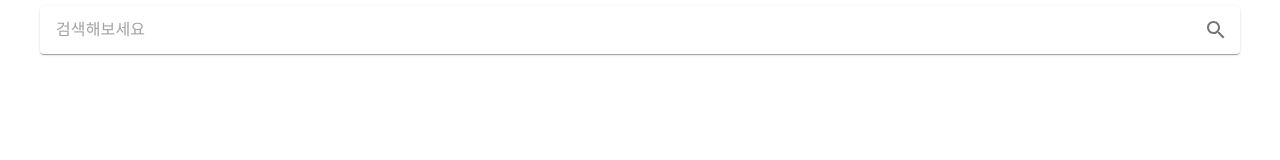
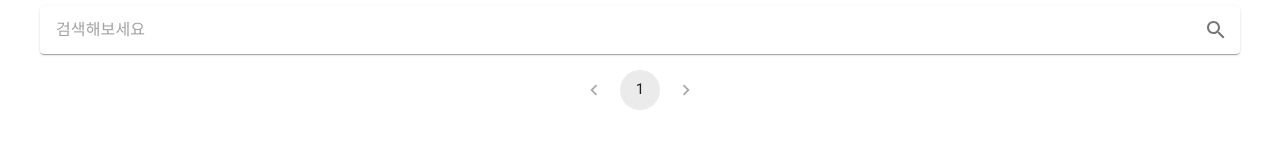
Before and after one commit to GAEBL/techblogzip, a React (Create React App) app in the folder frontend/: page /search/1 in a window 1280 px wide. Shown: the part 198-358 px from the top of the page. Built offline with nearby package versions, Linux system fonts and the light colour scheme.

Commit message:
feat: tag로 이동

```diff
--- a/frontend/src/api/post.js
+++ b/frontend/src/api/post.js
@@ -12,10 +12,12 @@ export const Post = {
   getPostLikeCount: (id) => client.get(`/techblog/posts/like/${id}/`),
   getMainPageData: () => client.get('/techblog/main/'),
   //   searchPosts:() => client
-  getSearchResults: ({ query }) =>
+  getSearchResults: ({ query, company, page }) =>
     client.get('/techblog/search/', {
       params: {
         query,
+        company,
+        page,
       },
     }),
   postLike: ({ id, user }) =>
--- a/frontend/src/pages/RecentPostsPage/RecentPostItem.js
+++ b/frontend/src/pages/RecentPostsPage/RecentPostItem.js
@@ -1,8 +1,9 @@
 import React, { useState } from 'react';
 import styled from 'styled-components';
-import { Card, CardContent, StylesProvider } from '@material-ui/core';
+import { Card, CardContent, StylesProvider, Button } from '@material-ui/core';
 import { useDispatch, useSelector } from 'react-redux';
-import { postLike } from '../../reducers/post';
+import { postLike, tagClick, handleQuery } from '../../reducers/post';
+import handleSearch from '../SearchResultPage/index';
 
 const CostomCard = styled(Card)`
   display: grid;
@@ -32,7 +33,7 @@ const FormatDate = styled.p`
   margin-right: 1rem;
 `;
 
-const RecentPostItem = ({ post }) => {
+const RecentPostItem = ({ post, history }) => {
   const {
     company,
     title,
@@ -82,6 +83,25 @@ const RecentPostItem = ({ post }) => {
     }
   };
 
+  const BadgeTag = ({ tag }) => {
+    const handleTag = () => {
+      if (history.location.pathname === '/search/:query') {
+        // 검색페이지에서 찾아볼 때
+        dispatch(handleQuery(tag.name));
+        handleSearch();
+      } else {
+        history.push('/search/:query');
+        dispatch(tagClick());
+        dispatch(handleQuery(tag.name));
+      }
+    };
+    return (
+      <Button size="small" color="secondary" onClick={handleTag}>
+        {tag.name}
+      </Button>
+    );
+  };
+
   return (
     <StylesProvider injectFirst>
       <CostomCard>
@@ -95,7 +115,10 @@ const RecentPostItem = ({ post }) => {
             <Summary>{contents}</Summary>
           </CostomA>
           <div>
-            <p>{tags.map((tag) => tag.name + ' ')}</p>
+            {tags.map((tag, index) => (
+              <BadgeTag tag={tag} key={index} />
+            ))}
+            <br />
             <button onClick={handleLike}>좋아요!</button>
             <Heart user={user} isliked={isliked} />
             <FormatDate>{date}</FormatDate>
--- a/frontend/src/pages/RecentPostsPage/index.js
+++ b/frontend/src/pages/RecentPostsPage/index.js
@@ -31,15 +31,13 @@ const PaginationWrapper = styled.div`
   margin-bottom: 0.5rem;
 `;
 
-function RecentPostsPage(props) {
+function RecentPostsPage({ history }) {
   const dispatch = useDispatch();
-  const { posts, loading, lastpage } = useSelector(
-    ({ post, loading, user }) => ({
-      posts: post.posts,
-      loading: loading['post/GET_ALL_POSTS'],
-      lastpage: post.lastPage,
-    }),
-  );
+  const { posts, loading, lastpage } = useSelector(({ post, loading }) => ({
+    posts: post.posts,
+    loading: loading['post/GET_ALL_POSTS'],
+    lastpage: post.lastPage,
+  }));
 
   const [company, setCompany] = useState('');
   const [sort, setSort] = useState('');
@@ -91,8 +89,10 @@ function RecentPostsPage(props) {
     window.scrollTo(0, 0);
   };
 
+  const haha = () => {};
   return (
     <RecentPostsPageWrapper>
+      <button onClick={haha}>show</button>
       <CompanySelector>
         <h1>기업의 기술블로그에서 원하는 주제를 찾아보세요</h1>
         {companys.map((company, index) => (
@@ -126,7 +126,7 @@ function RecentPostsPage(props) {
           Array.isArray(posts) &&
           // TODO: ID 고쳐지면 post.id로 넣기
           posts.map((post, index) => (
-            <RecentPostItem key={index} post={post} />
+            <RecentPostItem key={index} post={post} history={history} />
           ))}
       </PostsWrapper>
       <PaginationWrapper>
--- a/frontend/src/pages/SearchResultPage/SearchInput.js
+++ b/frontend/src/pages/SearchResultPage/SearchInput.js
@@ -2,6 +2,8 @@ import React from 'react';
 import { InputBase, IconButton, Paper } from '@material-ui/core';
 import SearchIcon from '@material-ui/icons/Search';
 import styled from 'styled-components';
+import { useDispatch, useSelector } from 'react-redux';
+import { handleQuery } from '../../reducers/post';
 
 const CostomInputBase = styled(InputBase)`
   margin: 0 0 0 1rem;
@@ -12,9 +14,11 @@ const CostomPaper = styled(Paper)`
   margin-bottom: 1rem;
 `;
 
-function SearchInput({ query, setQuery, handleSearch }) {
+function SearchInput({ handleSearch }) {
+  const query = useSelector((state) => state.post.query);
+  const dispatch = useDispatch();
   const handleChange = (e) => {
-    setQuery(e.target.value);
+    dispatch(handleQuery(e.target.value));
   };
   const handleKeyPress = (e) => {
     if (e.key === 'Enter') {
--- a/frontend/src/pages/SearchResultPage/index.js
+++ b/frontend/src/pages/SearchResultPage/index.js
@@ -2,8 +2,9 @@ import React, { useState, useEffect } from 'react';
 import SearchInput from './SearchInput';
 import styled from 'styled-components';
 import { useDispatch, useSelector } from 'react-redux';
-import { getSearchResults, clearPosts } from '../../reducers/post';
+import { getSearchResults, clearPosts, tagClick } from '../../reducers/post';
 import RecentPostItem from '../RecentPostsPage/RecentPostItem';
+import Pagination from '@material-ui/lab/Pagination';
 
 const SearchResultPageWraaper = styled.div`
   max-width: 1200px;
@@ -16,44 +17,70 @@ const ResultText = styled.p`
   font-size: 40px;
 `;
 
-function SearchResultPage(props) {
+const PaginationWrapper = styled.div`
+  display: flex;
+  justify-content: center;
+  margin-bottom: 0.5rem;
+`;
+
+function SearchResultPage({ history }) {
   const dispatch = useDispatch();
-  const [query, setQuery] = useState('');
+  const { query, results, loading, lastpage, resultNum, tagBool } = useSelector(
+    (state) => ({
+      query: state.post.query,
+      results: state.post.posts,
+      loading: state.loading['search/GET_SEARCHRESULTS'],
+      lastpage: state.post.lastPage,
+      resultNum: state.post.resultNum,
+      tagBool: state.post.tagClick,
+    }),
+  );
   const [queryresult, setQueryResult] = useState('');
-  const results = useSelector((state) => state.post.posts);
-  const loading = useSelector(
-    (state) => state.loading['search/GET_SEARCHRESULTS'],
-  );
-
-  const handleSearch = () => {
+  const [page, setPage] = useState(1);
+  const handleSearch = (v) => {
     setQueryResult(query);
-    dispatch(getSearchResults({ query }));
+    dispatch(getSearchResults({ query, page: v }));
   };
 
   useEffect(() => {
+    if (tagBool) {
+      handleSearch();
+      dispatch(tagClick());
+    }
     return () => {
       dispatch(clearPosts());
     };
-  }, [dispatch]);
+  }, [dispatch, page]);
+
+  const handleChangePage = (e, v) => {
+    setPage(v);
+    handleSearch(v);
+    window.scrollTo(0, 0);
+  };
 
   return (
     <SearchResultPageWraaper>
       <ResultText>
-        "{queryresult}"검색 결과({results ? results.length : 0}건)
+        "{queryresult}"검색 결과({resultNum ? resultNum : 0}건)
       </ResultText>
-      <SearchInput
-        query={query}
-        setQuery={setQuery}
-        handleSearch={handleSearch}
-      />
+      <SearchInput handleSearch={handleSearch} />
       <ResultsWrapper>
         {loading ? <div>로딩</div> : null}
         {!loading &&
           results &&
           results.map((result, index) => (
-            <RecentPostItem key={index} post={result} />
+            <RecentPostItem key={index} post={result} history={history} />
           ))}
       </ResultsWrapper>
+      <PaginationWrapper>
+        <Pagination
+          count={lastpage}
+          size="large"
+          onChange={handleChangePage}
+          value={page}
+          page={page}
+        />
+      </PaginationWrapper>
     </SearchResultPageWraaper>
   );
 }
--- a/frontend/src/reducers/post.js
+++ b/frontend/src/reducers/post.js
@@ -24,6 +24,8 @@ const [
 const [POST_LIKE, POST_LIKE_SUCCEESS, POST_LIKE_FAILURE] = createActionTypes(
   'post/POST_LIKE',
 );
+const HANDLE_QUERY = 'search/HANDLE_QUERY';
+const TAG_CLICK = 'search/TAG_CLICK';
 
 export const getAllPosts = createRequestThunk(GET_ALL_POSTS, Post.getAllPosts);
 export const clearPosts = createAction(CLEAR_POSTS);
@@ -36,10 +38,15 @@ export const getSearchResults = createRequestThunk(
   Post.getSearchResults,
 );
 export const postLike = createRequestThunk(POST_LIKE, Post.postLike);
+export const handleQuery = createAction(HANDLE_QUERY);
+export const tagClick = createAction(TAG_CLICK);
 
 const initialState = {
   posts: [],
   lastPage: 1,
+  resultNum: 0,
+  query: '',
+  tagClick: false,
   post: null,
   error: null,
   pageData: null, // mainpage의 포스트 제외 기타 데이터들
@@ -82,9 +89,14 @@ const post = handleActions(
       pageData: null,
       error,
     }),
-    [GET_SEARCHRESULTS_SUCCEESS]: (state, { payload: { data } }) => ({
+    [GET_SEARCHRESULTS_SUCCEESS]: (
+      state,
+      { payload: { data, lastPage, resultNum } },
+    ) => ({
       ...state,
       posts: data,
+      lastPage: lastPage,
+      resultNum: resultNum,
       error: null,
     }),
     [GET_SEARCHRESULTS_FAILURE]: (state, { payload: error }) => ({
@@ -99,6 +111,14 @@ const post = handleActions(
       ...state,
       error,
     }),
+    [HANDLE_QUERY]: (state, { payload }) => ({
+      ...state,
+      query: payload,
+    }),
+    [TAG_CLICK]: (state, action) => ({
+      ...state,
+      tagClick: !state.tagClick,
+    }),
   },
   initialState,
 );
```
